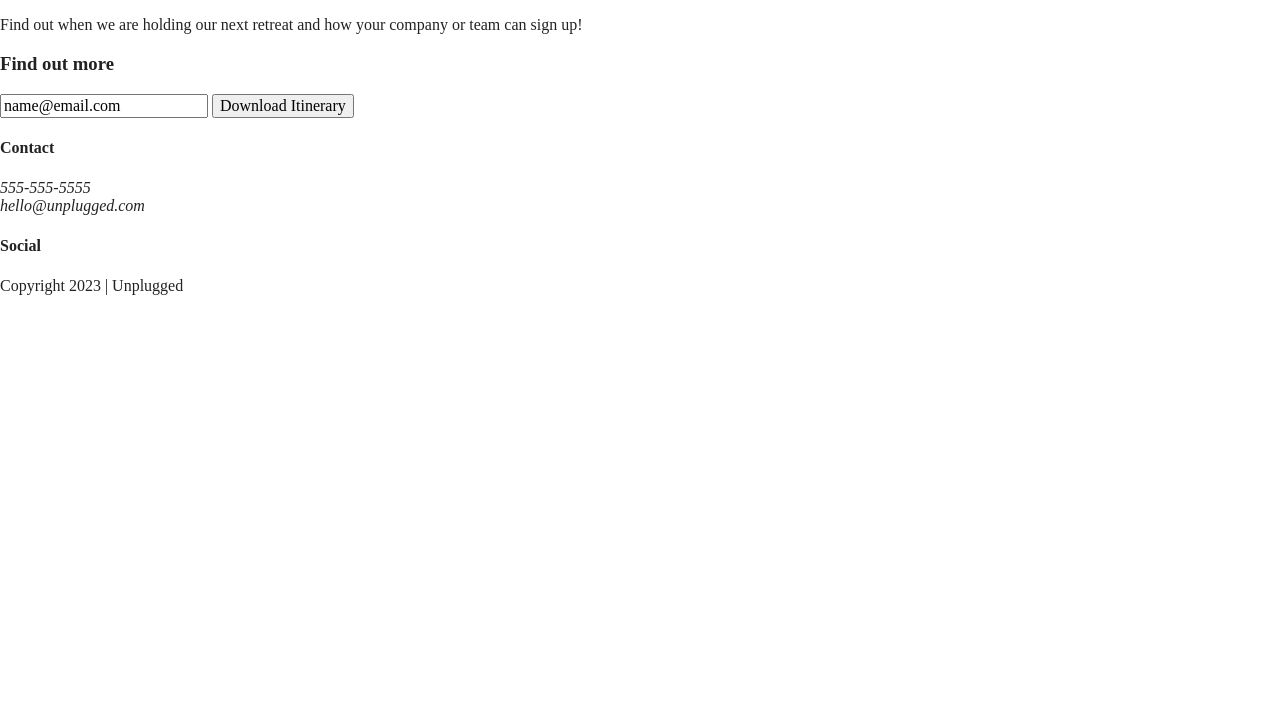
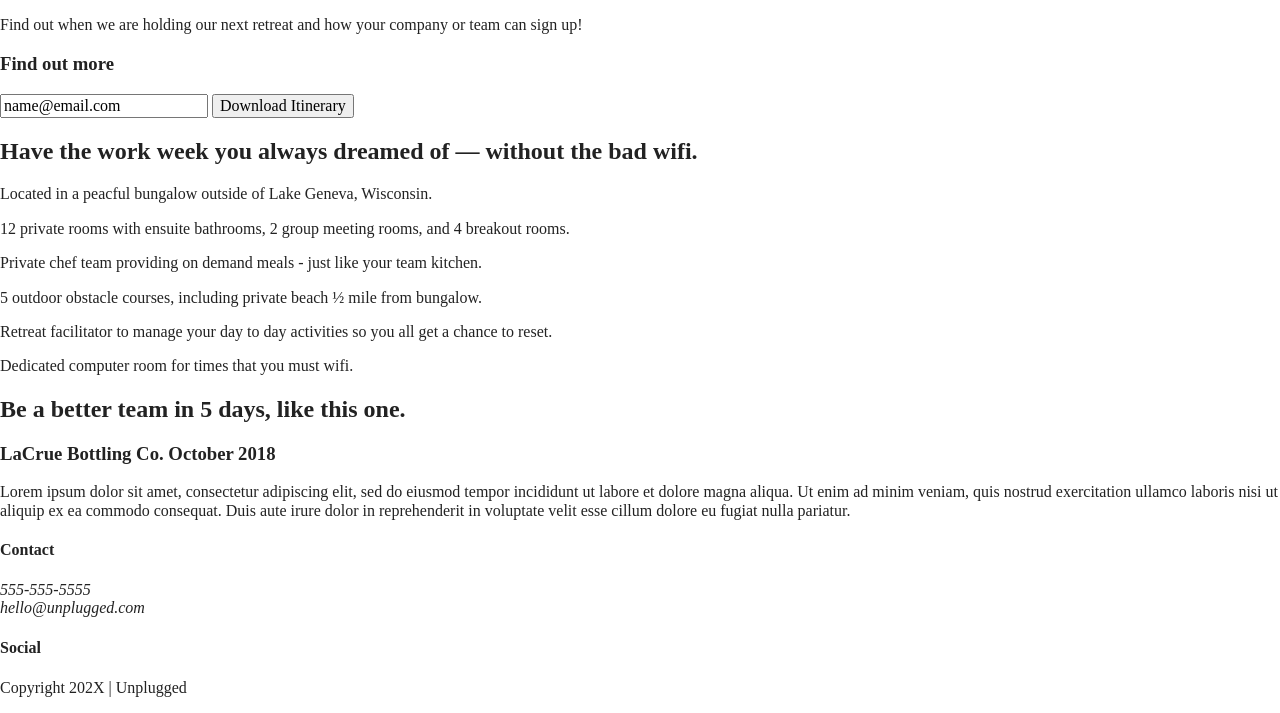
Before and after one commit to mariateresepettersson/unplugged-code, a website built with Parcel: page index.html in a window 1280 px wide. Shown: the part 176-889 px from the top of the page. Before the commit the page ends 800 px from the top, so only its background shows below. Built offline with nearby package versions, Linux system fonts and the light colour scheme.

Commit message:
Added features and review section

```diff
--- a/index.html
+++ b/index.html
@@ -3,6 +3,7 @@
 
 <head>
   <meta charset="utf-8">
+  <meta http-equiv="x-ua-compatible" content="ie=edge">
   <title>Unplugged retreat</title>
   <meta name="description" content="">
   <meta name="viewport" content="width=device-width, initial-scale=1">
@@ -31,12 +32,15 @@
       </nav>
     </div>
   </header>
+
   <main>
+
     <section class="hero-area">
       <div class="content-wrapper">
         <h1>Retreat from the desk, return refreshed.</h1>
       </div>
     </section>
+
     <aside>
       <div class="content-wrapper">
         <div class="form-description">
@@ -51,6 +55,63 @@
       </div>
       <!-- aside content wrapper ends -->
     </aside>
+
+    <section class="features">
+      <div class="content-wrapper">
+        <h2>Have the work week you always dreamed of — without the bad wifi.</h2>
+        <div class="features-items">
+          <!-- Add your Features content here -->
+          <article>
+            <p class="fontawesome-icon"></p>
+            <p class="features-item-description">Located in a peacful bungalow outside of Lake Geneva, Wisconsin.</p>
+          </article>
+          <article>
+            <p class="fontawesome-icon"></p>
+            <p class="features-item-description">12 private rooms with ensuite bathrooms, 2 group meeting rooms, and 4
+              breakout rooms.</p>
+          </article>
+          <article>
+            <p class="fontawesome-icon"></p>
+            <p class="features-item-description">Private chef team providing on demand meals - just like your team
+              kitchen.</p>
+          </article>
+          <article>
+            <p class="fontawesome-icon"></p>
+            <p class="features-item-description">5 outdoor obstacle courses, including private beach ½ mile from
+              bungalow.</p>
+          </article>
+          <article>
+            <p class="fontawesome-icon"></p>
+            <p class="features-item-description">Retreat facilitator to manage your day to day activities so you all get
+              a chance to reset.</p>
+          </article>
+          <article>
+            <p class="fontawesome-icon"></p>
+            <p class="features-item-description">Dedicated computer room for times that you must wifi.</p>
+          </article>
+        </div>
+      </div>
+    </section>
+
+    <section class="reviews">
+      <div class="content-wrapper">
+        <h2>Be a better team in 5 days, like this one.</h2>
+        <article>
+          <div>
+            <h3>LaCrue Bottling Co.
+              October 2018
+            </h3>
+            <p>
+              Lorem ipsum dolor sit amet, consectetur adipiscing elit, sed do eiusmod tempor incididunt ut labore et
+              dolore magna aliqua. Ut enim ad minim veniam, quis nostrud exercitation ullamco laboris nisi ut aliquip
+              ex ea commodo consequat. Duis aute irure dolor in reprehenderit in voluptate velit esse cillum dolore eu
+              fugiat nulla pariatur.
+            </p>
+          </div>
+        </article>
+      </div>
+    </section>
+
   </main>
   <!-- main wrapper ends-->
 
@@ -80,12 +141,12 @@
             </p>
           </div>
         </div>
-        <!-- footer content ends -->
       </div>
-      <!-- footer content wrapper ends -->
-      <div class="copyright">
-        <p>Copyright 2023 | Unplugged</p>
-      </div>
+      <!-- footer content ends -->
+    </div>
+    <!--footer content-wrapper ends-->
+    <div class="copyright">
+      <p>Copyright 202X | Unplugged</p>
     </div>
   </footer>
 
```
